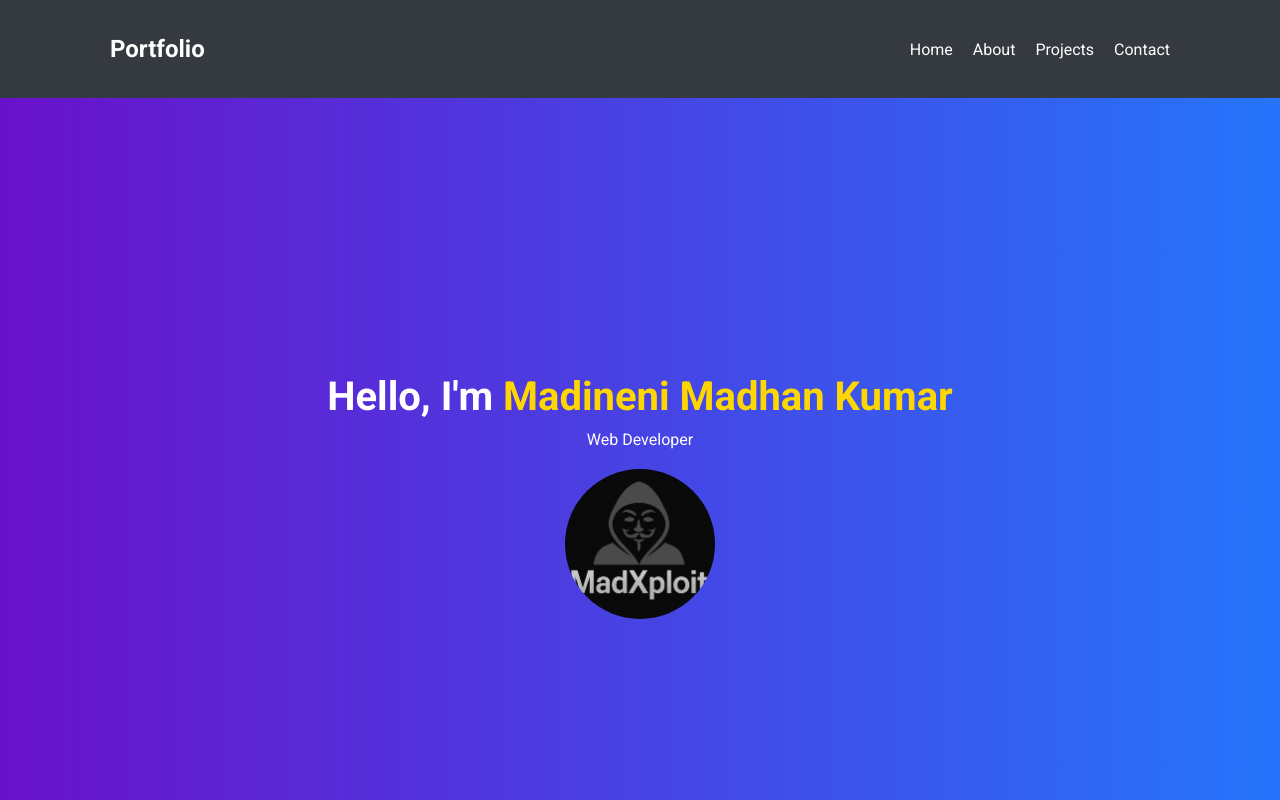
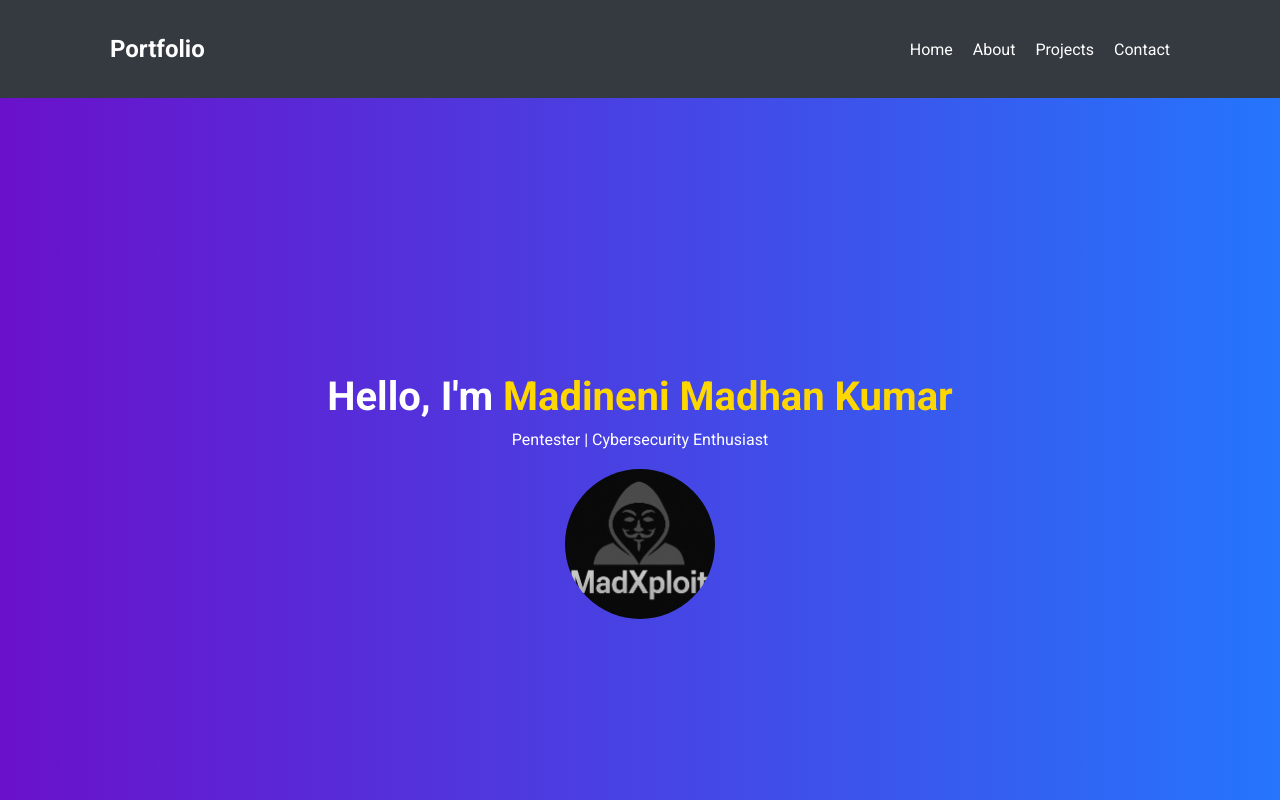
Before and after one commit to MADINENIMADHANKUMAR/Portfolio, a plain HTML site: page index.html in a window 1280 px wide. Shown: the top 800 px of the page. Drawn offline with Linux system fonts and the light colour scheme.

Commit message:
Update index.html

```diff
--- a/index.html
+++ b/index.html
@@ -205,7 +205,7 @@
       <div class="container center">
         <div class="hero-content">
           <h1>Hello, I'm <span class="highlight">Madineni Madhan Kumar</span></h1>
-          <p>Web Developer</p>
+          <p>Pentester | Cybersecurity Enthusiast</p>
           <img src="profile.png" alt="Profile Picture" class="profile-pic" />
         </div>
       </div>
```
